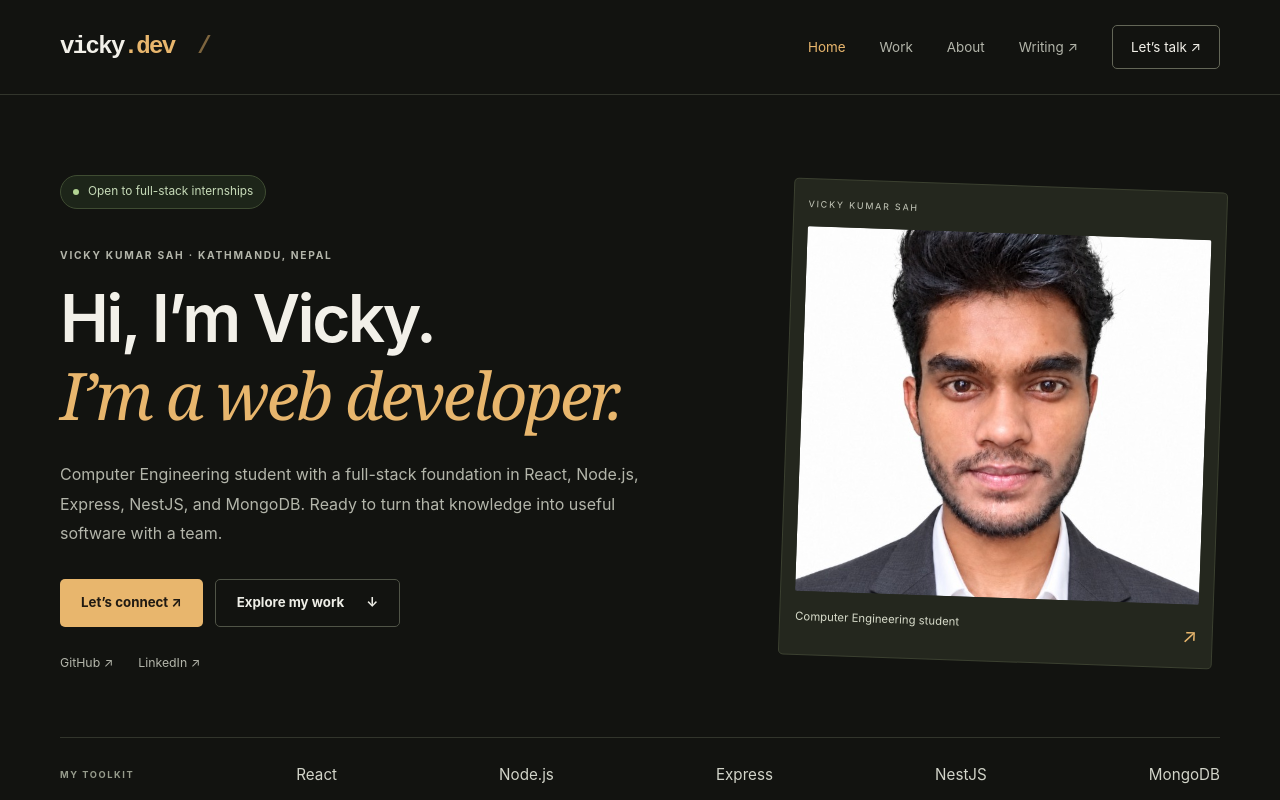
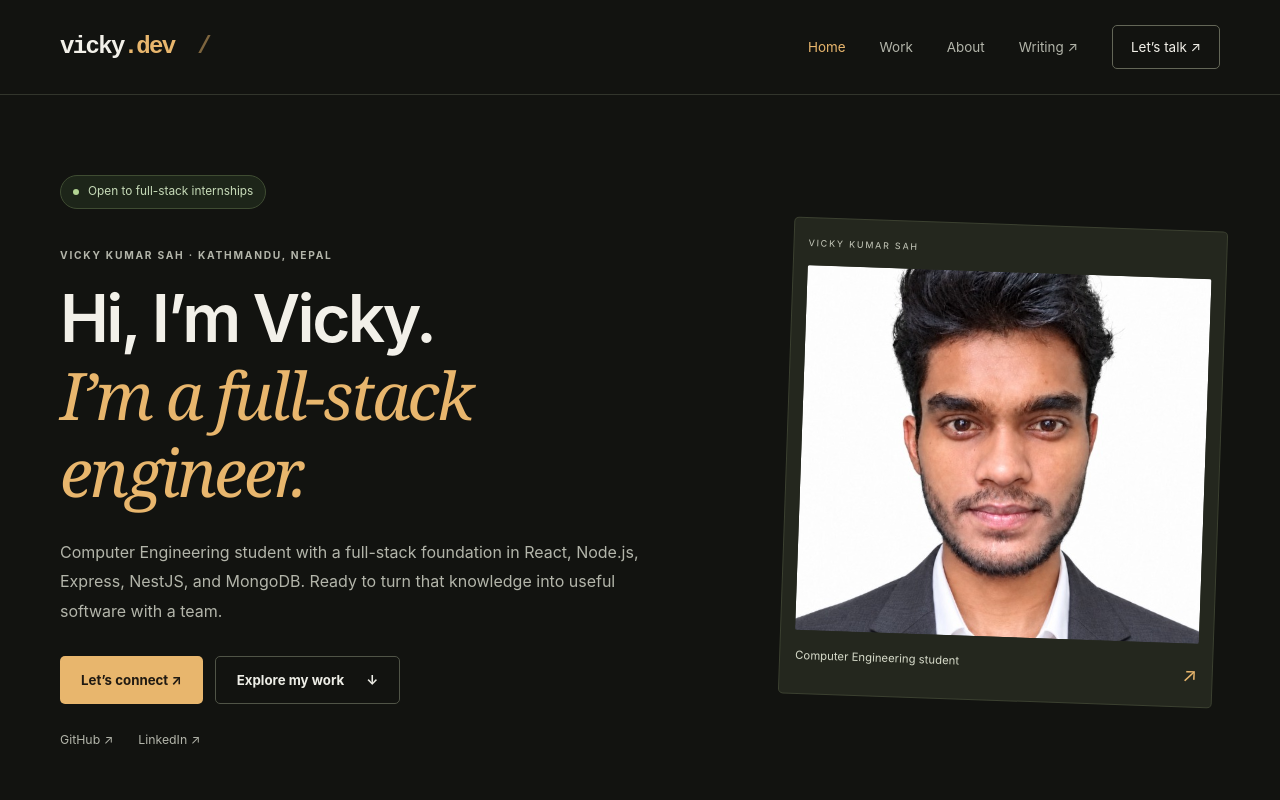
Before and after one commit to vicks321/portfolio-web, a React (Vite) app: page / in a window 1280 px wide. Shown: the top 800 px of the page. Built offline with nearby package versions, Linux system fonts and the light colour scheme.

Commit message:
Update introduction to full-stack engineer

```diff
--- a/src/pages/Home.jsx
+++ b/src/pages/Home.jsx
@@ -7,7 +7,7 @@ export default function Home() {
       <div className="hero-copy">
         <p className="availability"><span aria-hidden="true" /> Open to full-stack internships</p>
         <p className="eyebrow hero-name">VICKY KUMAR SAH · KATHMANDU, NEPAL</p>
-        <h1>Hi, I’m Vicky.<br /><em>I’m a web developer.</em></h1>
+        <h1>Hi, I’m Vicky.<br /><em>I’m a full-stack engineer.</em></h1>
         <p className="hero-description">Computer Engineering student with a full-stack foundation in React, Node.js, Express, NestJS, and MongoDB. Ready to turn that knowledge into useful software with a team.</p>
         <div className="actions"><a className="button primary" href="https://www.linkedin.com/in/vicky-sah-707954350">Let’s connect ↗</a><Link className="button secondary" to="/projects">Explore my work <span aria-hidden="true">↓</span></Link></div>
         <div className="hero-links"><a href="https://github.com/vicks321" target="_blank" rel="noreferrer">GitHub ↗</a><a href="https://www.linkedin.com/in/vicky-sah-707954350" target="_blank" rel="noreferrer">LinkedIn ↗</a></div>
```
